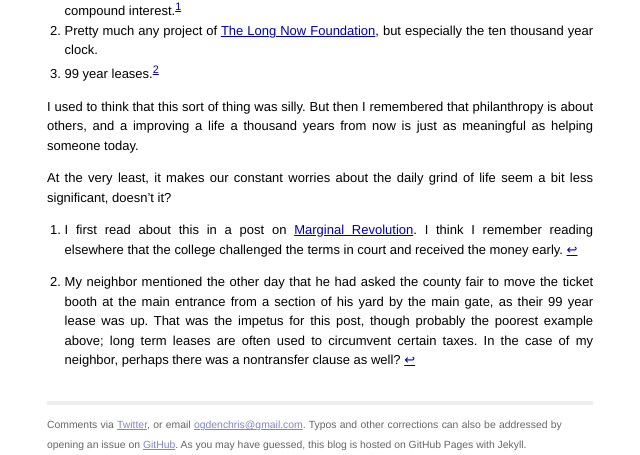
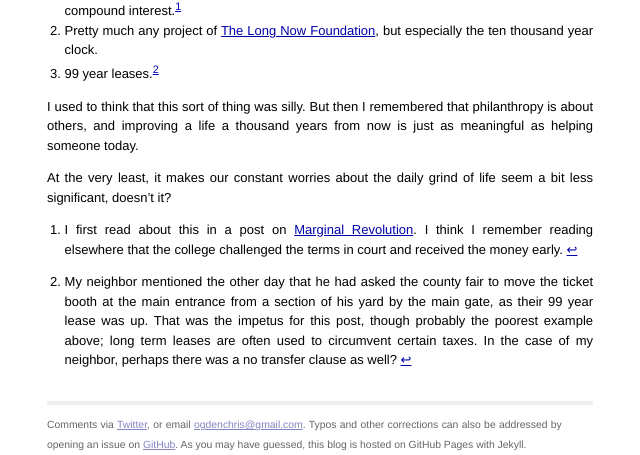
Before and after one commit to ctogden/ctogden.github.io, a Jekyll site: the page built from _posts/articles/2014-01-03-Long-term-thinking.md, in a window 1280 px wide. Shown: the part 302-757 px from the top of the page, without its empty margins (320-960 px from the left). Built offline with Jekyll 4.4.1, drawn with Linux system fonts in a browser that asks for light colours.

Commit message:
Fixed typos: long term thinking

```diff
--- a/_posts/articles/2014-01-03-Long-term-thinking.md
+++ b/_posts/articles/2014-01-03-Long-term-thinking.md
@@ -11,10 +11,10 @@ Such as these:
 2. Pretty much any project of [The Long Now Foundation](http://longnow.org/), but especially the ten thousand year clock.
 3. 99 year leases.[^2]
 
-I used to think that this sort of thing was silly.  But then I remembered that philanthropy is about others, and a improving a life a thousand years from now is just as meaningful as helping someone today.
+I used to think that this sort of thing was silly.  But then I remembered that philanthropy is about others, and improving a life a thousand years from now is just as meaningful as helping someone today.
 
 At the very least, it makes our constant worries about the daily grind of life seem a bit less significant, doesn't it?
 
 [^1]: I first read about this in a post on [Marginal Revolution](http://marginalrevolution.com/marginalrevolution/2011/09/the-magic-of-compound-interest.html).  I think I remember reading elsewhere that the college challenged the terms in court and received the money early.
 
-[^2]: My neighbor mentioned the other day that he had asked the county fair to move the ticket booth at the main entrance from a section of his yard by the main gate, as their 99 year lease was up. That was the impetus for this post, though probably the poorest example above; long term leases are often used to circumvent certain taxes.  In the case of my neighbor, perhaps there was a nontransfer clause as well?
+[^2]: My neighbor mentioned the other day that he had asked the county fair to move the ticket booth at the main entrance from a section of his yard by the main gate, as their 99 year lease was up. That was the impetus for this post, though probably the poorest example above; long term leases are often used to circumvent certain taxes.  In the case of my neighbor, perhaps there was a no transfer clause as well?
```
